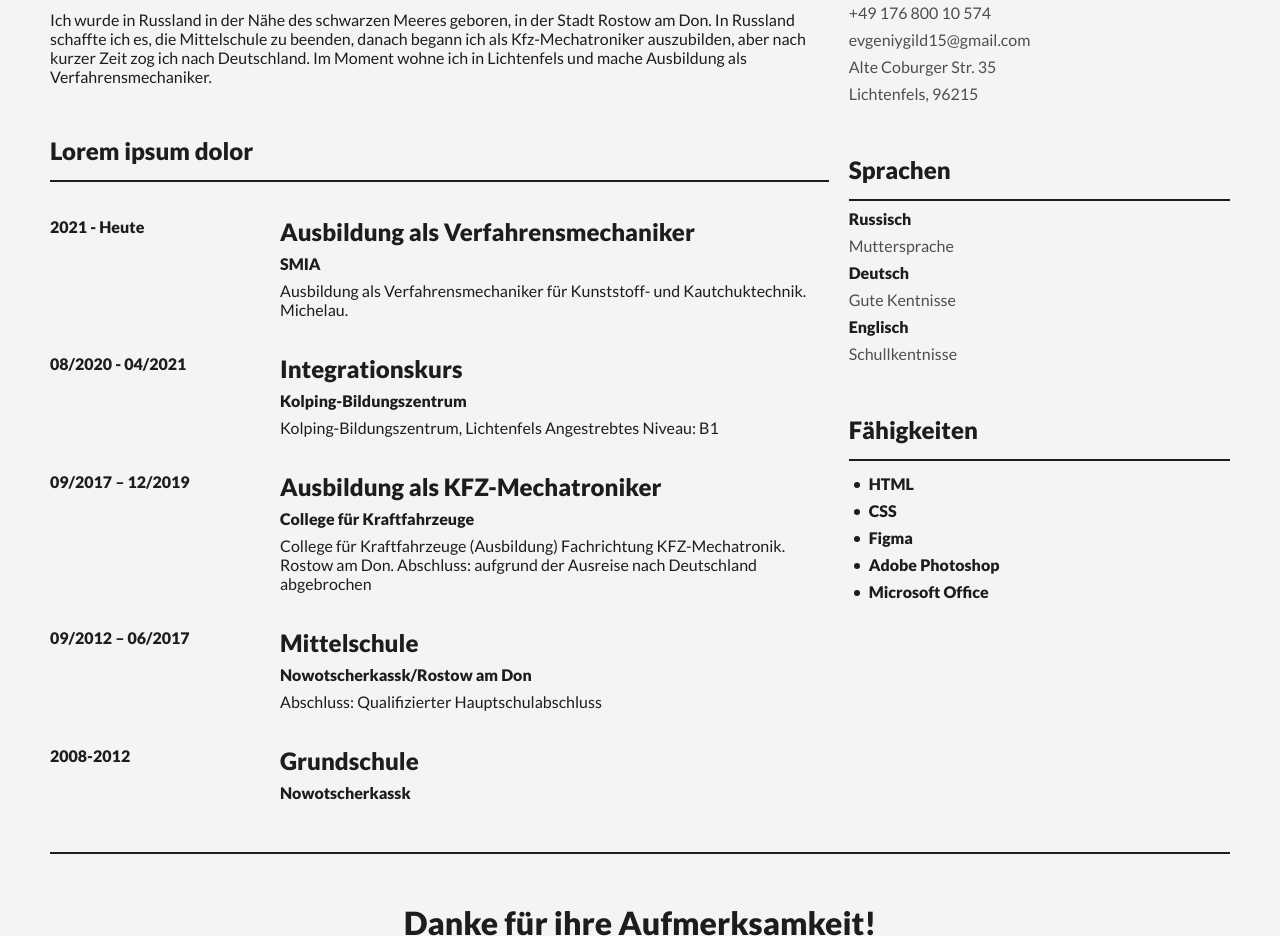
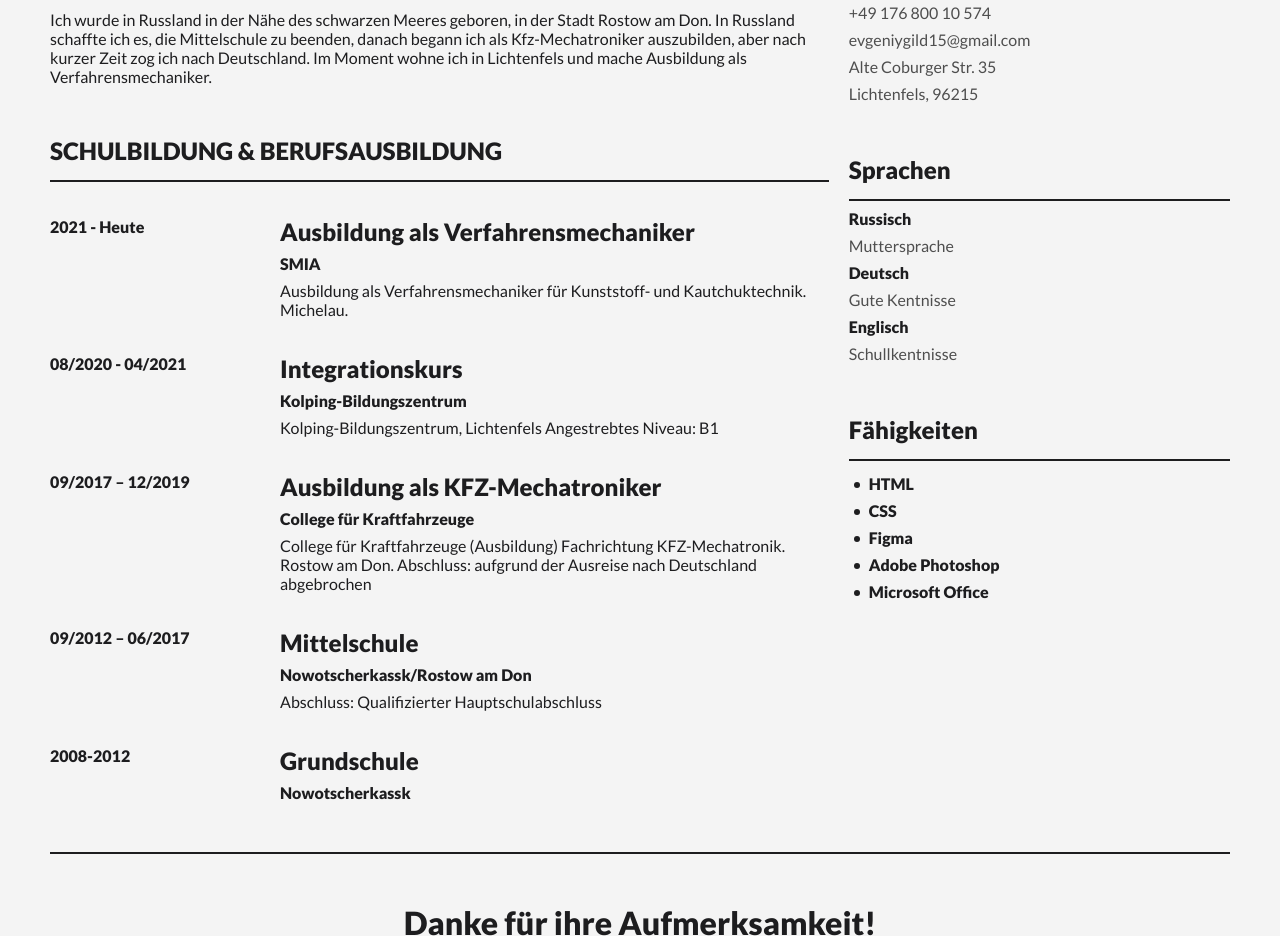
Before and after one commit to eugengild/about-me, a plain HTML site: page index.html in a window 1280 px wide. Shown: the part 1078-2014 px from the top of the page. Drawn offline with Linux system fonts and the light colour scheme.

Commit message:
Update index.html

```diff
--- a/index.html
+++ b/index.html
@@ -58,7 +58,7 @@
                 <div class="about__text">
                     Ich wurde in Russland in der Nähe des schwarzen Meeres geboren, in der Stadt Rostow am Don. In Russland schaffte ich es, die Mittelschule zu beenden, danach begann ich als Kfz-Mechatroniker auszubilden, aber nach kurzer Zeit zog ich nach Deutschland. Im Moment wohne ich in Lichtenfels und mache Ausbildung als Verfahrensmechaniker.
                 </div>
-                <div class="about__subtitle">Lorem ipsum dolor</div>
+                <div class="about__subtitle">SCHULBILDUNG & BERUFSAUSBILDUNG</div>
                 <div class="line"></div>
                 <div class="about__card">
                     <div class="card__time">2021 - Heute</div>
```
